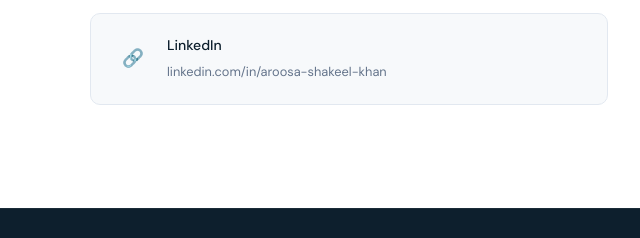
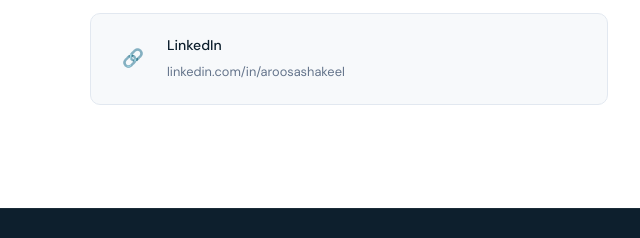
Before and after one commit to aroosashakeelkhan/aroosashakeelkhan.github.io, a plain HTML site: page index.html in a window 1280 px wide. Shown: the part 5980-6218 px from the top of the page, 0-640 px from the left. Drawn offline with Linux system fonts and the light colour scheme.

Commit message:
Update LinkedIn link and username in index.html

```diff
--- a/index.html
+++ b/index.html
@@ -1269,11 +1269,11 @@
               <span>github.com/aroosashakeelkhan</span>
             </div>
           </a>
-          <a href="https://www.linkedin.com/in/aroosa-shakeel-khan" target="_blank" class="contact-link">
+          <a href="https://www.linkedin.com/in/aroosashakeel" target="_blank" class="contact-link">
             <span class="contact-link-icon">🔗</span>
             <div class="contact-link-text">
               <strong>LinkedIn</strong>
-              <span>linkedin.com/in/aroosa-shakeel-khan</span>
+              <span>linkedin.com/in/aroosashakeel</span>
             </div>
           </a>
         </div>
```
